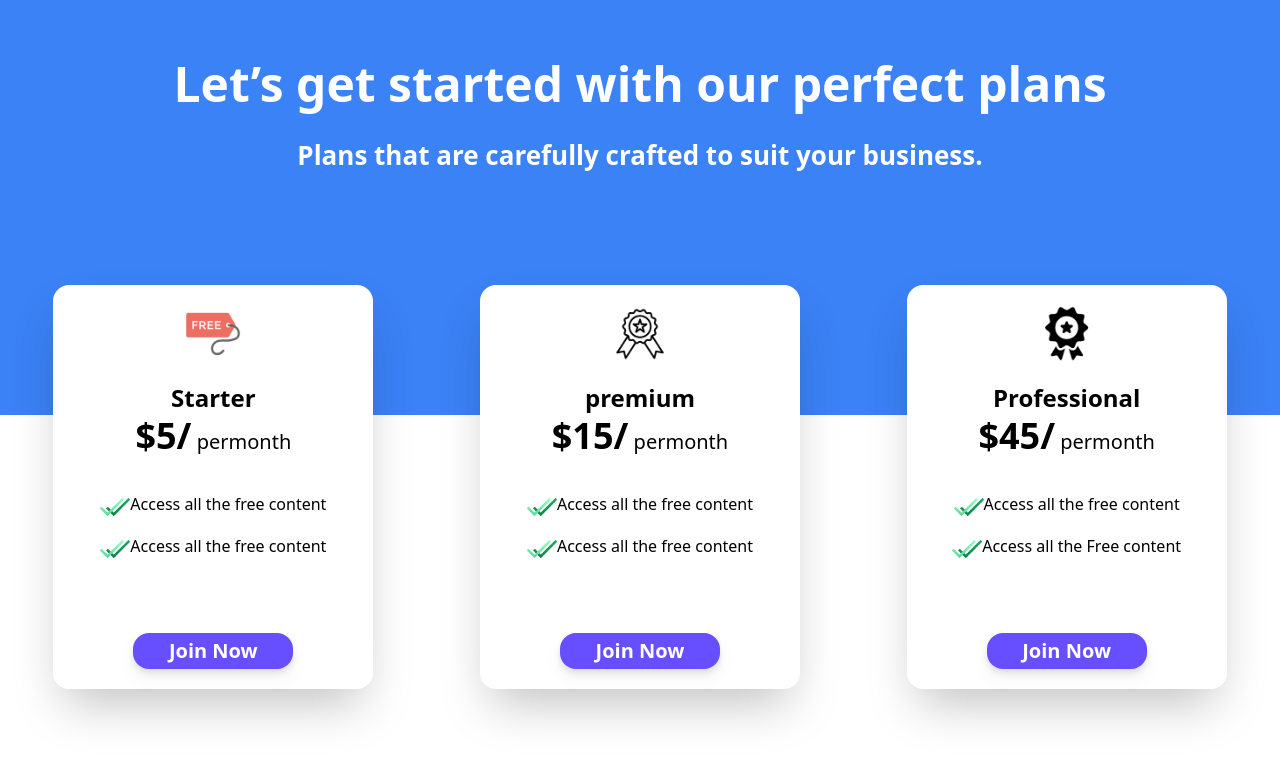
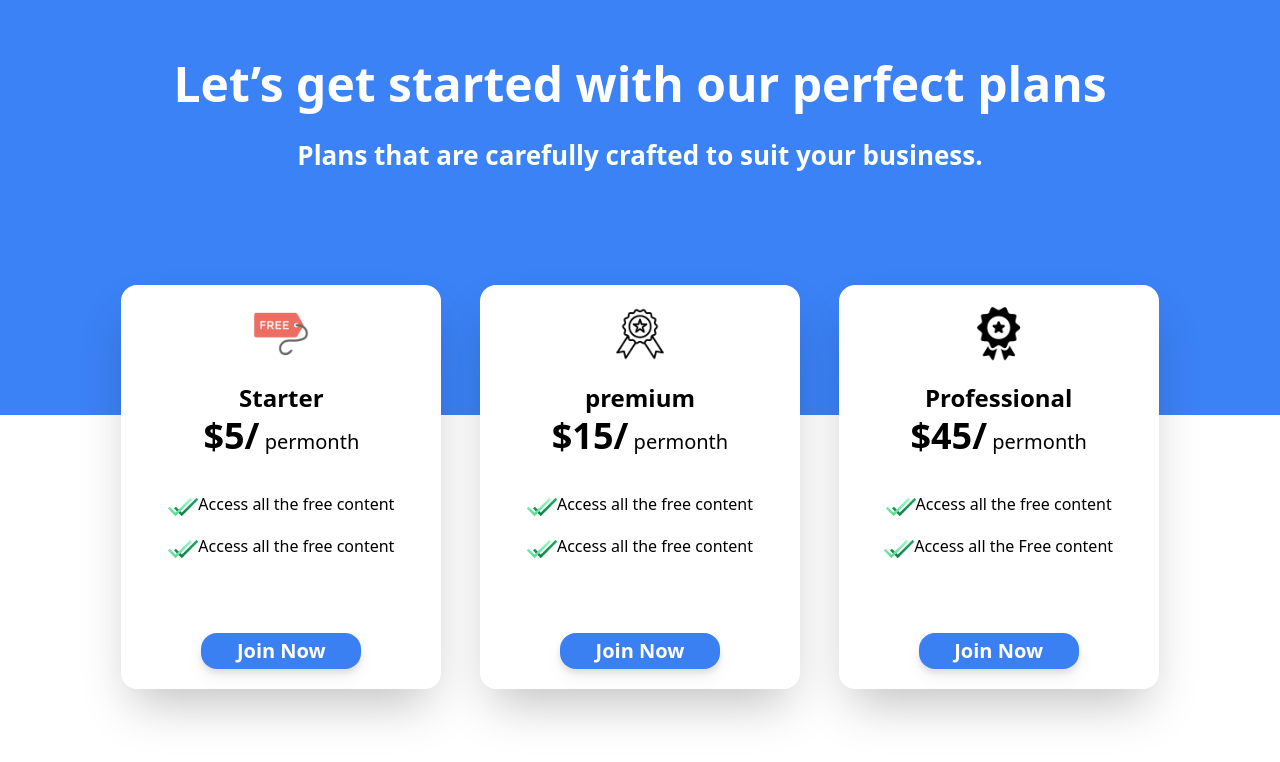
Before and after one commit to AhsanKhan47/pricing-ui-tailwind, a Next.js app: page / in a window 1280 px wide. Shown: the top 762 px of the page. Built offline with nearby package versions, Linux system fonts and the light colour scheme.

Commit message:
button color updated

```diff
--- a/components/Cards.tsx
+++ b/components/Cards.tsx
@@ -3,7 +3,7 @@ import Image from "next/image";
 import style from "../styles/page.module.css";
 export default function Cards() {
   return (
-    <section className="mt-[-80px] lg:flex lg:flex-row mlg:flex-wrap md:mt-[-130px]">
+    <section className="mt-[-80px] lg:flex  lg:flex-row lg:justify-around mlg:flex-wrap md:mt-[-130px]  lg:w-10/12 m-auto">
       <div className=" w-[280px] h-[304px] lg:w-[320px] lg:h-[404px]  bg-white mb-6 flex flex-wrap justify-center flex-col align-middle text-center m-auto shadow-2xl rounded-2xl">
         <img
           className={`${style.icon} m-auto`}
@@ -26,13 +26,13 @@ export default function Cards() {
           </li>
         </ul>
 
-        <button className="w-[50%] font-semibold  m-auto text-white text-[16px] lg:text-lg px-6 py-1 rounded-2xl bg-[#674FFF] hover:bg-[#ffffff] hover:text-[#674FFF] transition drop-shadow-lg ">
+        <button className="w-[50%] font-semibold  m-auto text-white text-[16px] lg:text-lg px-6 py-1 rounded-2xl bg-[#3A80F3] hover:bg-[#ffffff] hover:text-[#674FFF] transition drop-shadow-lg ">
           Join Now
         </button>
       </div>
 
       {/* Card 2 */}
-      <div className=" w-[280px] h-[304px] lg:w-[320px] lg:h-[404px]  bg-white mb-6 flex flex-wrap justify-center flex-col align-middle text-center m-auto shadow-2xl rounded-2xl">
+      <div className=" w-[280px] h-[304px] lg:w-[320px] lg:h-[404px]  lg:mx-6 bg-white mb-6 flex flex-wrap justify-center flex-col align-middle text-center m-auto shadow-2xl rounded-2xl">
         <img
           className={`${style.icon} m-auto`}
           src={`/premium.png`}
@@ -54,7 +54,7 @@ export default function Cards() {
           </li>
         </ul>
 
-        <button className="w-[50%] font-semibold  m-auto text-white text-[16px] lg:text-lg px-6 py-1 rounded-2xl bg-[#674FFF] hover:bg-[#ffffff] hover:text-[#674FFF] transition drop-shadow-lg ">
+        <button className="w-[50%] font-semibold  m-auto text-white text-[16px] lg:text-lg px-6 py-1 rounded-2xl bg-[#3A80F3] hover:bg-[#ffffff] hover:text-[#674FFF] transition drop-shadow-lg ">
           Join Now
         </button>
       </div>
@@ -85,7 +85,7 @@ export default function Cards() {
           </li>
         </ul>
 
-        <button className="w-[50%] font-semibold  m-auto text-white text-[16px] lg:text-lg px-6 py-1 rounded-2xl bg-[#674FFF] hover:bg-[#ffffff] hover:text-[#674FFF] transition drop-shadow-lg ">
+        <button className="w-[50%] font-semibold  m-auto text-white text-[16px] lg:text-lg px-6 py-1 rounded-2xl bg-[#3A80F3] hover:bg-[#ffffff] hover:text-[#674FFF] transition drop-shadow-lg ">
           Join Now
         </button>
       </div>
```
Also changed, not shown: 2 other files (tests, documents, lock files or other folders).
